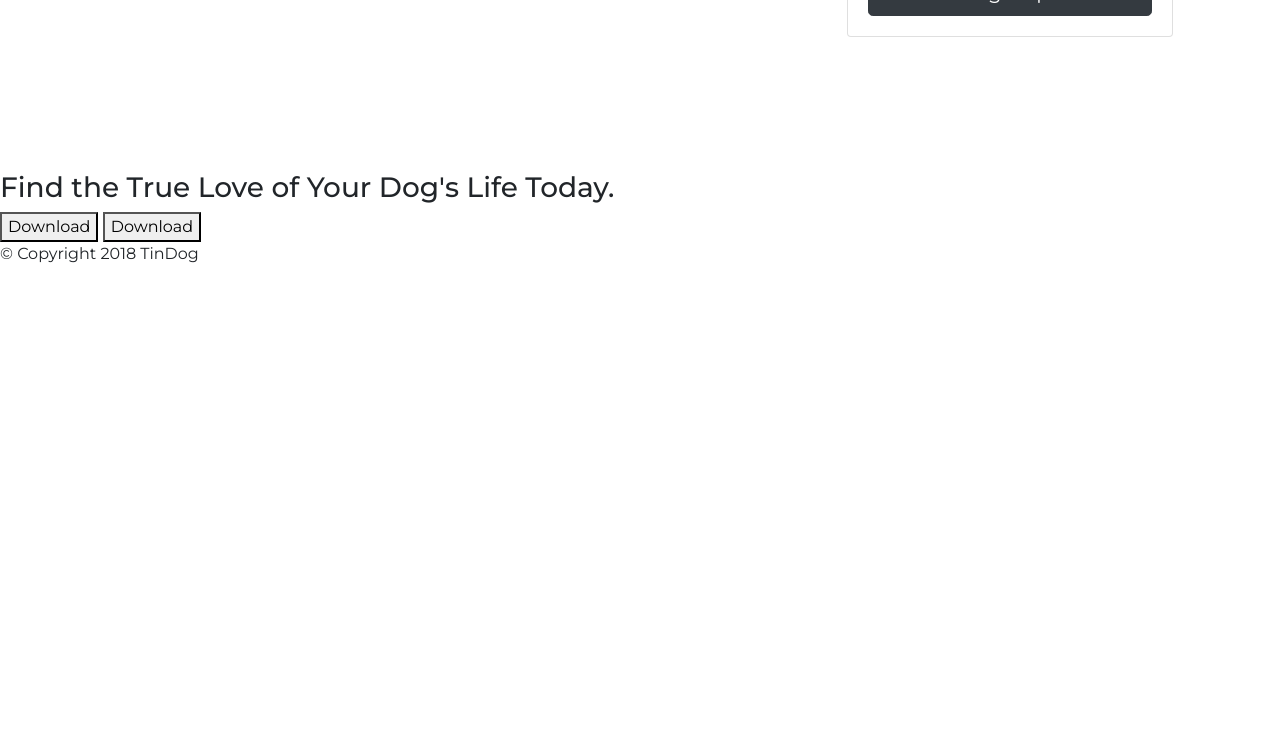
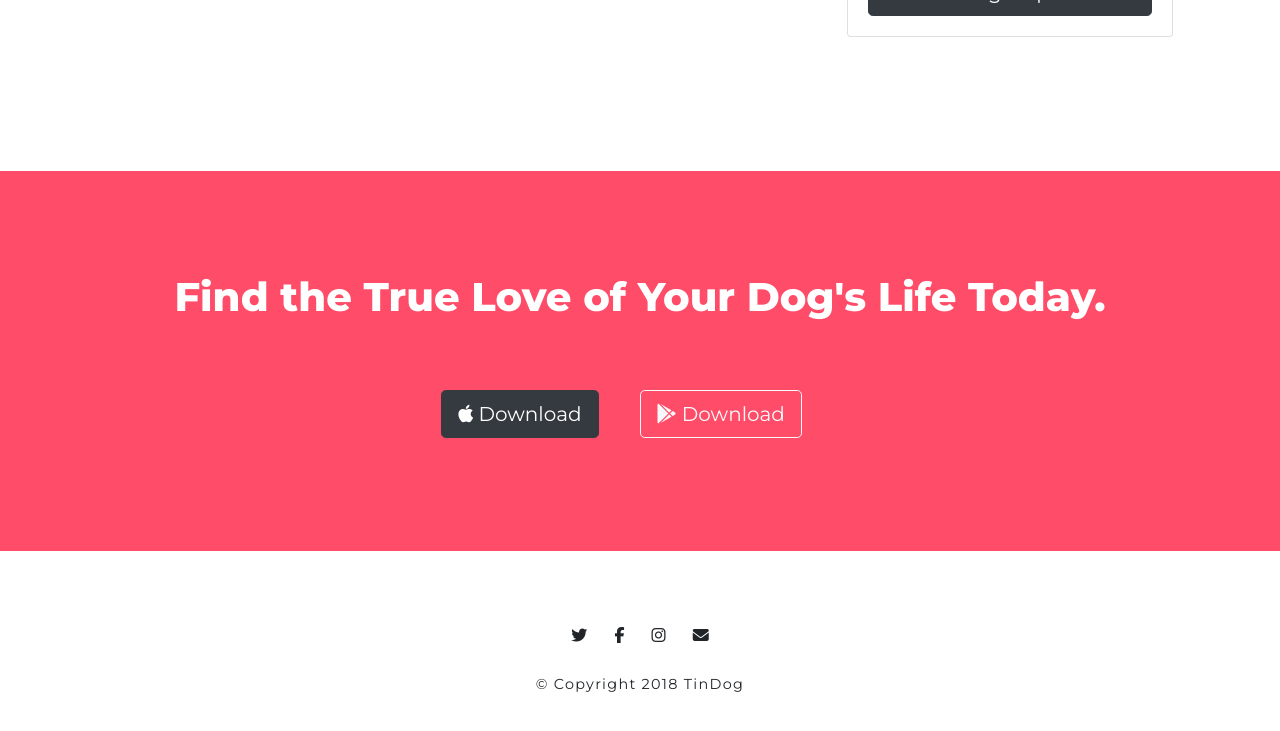
Before and after one commit to zhiminglim/TinDog, a plain HTML site: page index.html in a window 1280 px wide. Shown: the part 2436-3167 px from the top of the page. Before the commit the page ends 2718 px from the top, so only its background shows below. Drawn offline with nearby package versions, Linux system fonts and the light colour scheme.

Commit message:
Add responsive behavior to website layout
Also add href id link

```diff
--- a/css/styles.css
+++ b/css/styles.css
@@ -2,6 +2,11 @@ body {
   font-family: "Montserrat";
 }
 
+html {
+  scroll-behavior: smooth;
+}
+
+/* Title Section  */
 #title {
   background-color: #ff4c68;
   color: white;
@@ -51,6 +56,17 @@ h2 {
   transform: rotate(12deg);
   position: absolute;
   right: 25%;
+}
+
+@media (max-width: 991px) {
+  #title {
+    text-align: center;
+  }
+
+  .title-image {
+    position: static;
+    transform: rotate(0deg);
+  }
 }
 
 
@@ -103,6 +119,7 @@ h2 {
     padding: 7% 15%;
 }
 
+/* Press Section  */
 #press {
   background-color: #ed6663;
   text-align: center;
@@ -114,6 +131,7 @@ h2 {
   margin: 20px 20px 50px;
 }
 
+
 /* Pricing Section  */
 #pricing {
   padding: 100px;
@@ -123,3 +141,36 @@ h2 {
 .pricing-column {
   padding: 3% 2%;
 }
+
+
+/* CTA Section  */
+#cta {
+  background-color: #ff4c68;
+  text-align: center;
+  padding: 8% 2% 4%;
+}
+
+.cta-title {
+  font-family: "Montserrat";
+  font-weight: 800;
+  font-size: 2.5rem;
+  color: white;
+}
+
+
+/* Footer Section  */
+#footer {
+  background-color: #fff;
+  text-align: center;
+  padding: 5%;
+}
+
+.footer-icon {
+  padding: 1%;
+  margin-bottom: 20px;
+}
+
+.footer-copyright {
+  font-size: 0.9rem;
+  letter-spacing: 0.08rem;
+}
--- a/index.html
+++ b/index.html
@@ -36,13 +36,13 @@
         <div class="collapse navbar-collapse" id="navbarSupportedContent">
           <ul class="navbar-nav ml-auto">
             <li class="nav-item">
-              <a class="nav-link" href="">Contact</a>
+              <a class="nav-link" href="#footer">Contact</a>
             </li>
             <li class="nav-item">
-              <a class="nav-link" href="">Pricing</a>
+              <a class="nav-link" href="#pricing">Pricing</a>
             </li>
             <li class="nav-item">
-              <a class="nav-link" href="">Download</a>
+              <a class="nav-link" href="#cta">Download</a>
             </li>
           </ul>
         </div>
@@ -183,16 +183,25 @@
 
   </section>
 
+
   <!-- Call to Action -->
   <section id="cta">
-    <h3>Find the True Love of Your Dog's Life Today.</h3>
-    <button type="button">Download</button>
-    <button type="button">Download</button>
+    <h3 class="cta-title">Find the True Love of Your Dog's Life Today.</h3>
+
+    <button type="button" class="btn btn-dark btn-lg download-button"><i class="fab fa-apple"></i> Download</button>
+    <button type="button" class="btn btn-outline-light btn-lg download-button"><i class="fab fa-google-play"></i> Download</button>
+
   </section>
+
 
   <!-- Footer -->
   <footer id="footer">
-    <p>© Copyright 2018 TinDog</p>
+    <i class="fab fa-twitter footer-icon"></i>
+    <i class="fab fa-facebook-f footer-icon"></i>
+    <i class="fab fa-instagram footer-icon"></i>
+    <i class="fas fa-envelope footer-icon"></i>
+
+    <p class="footer-copyright">© Copyright 2018 TinDog</p>
   </footer>
 
 </body>
```
